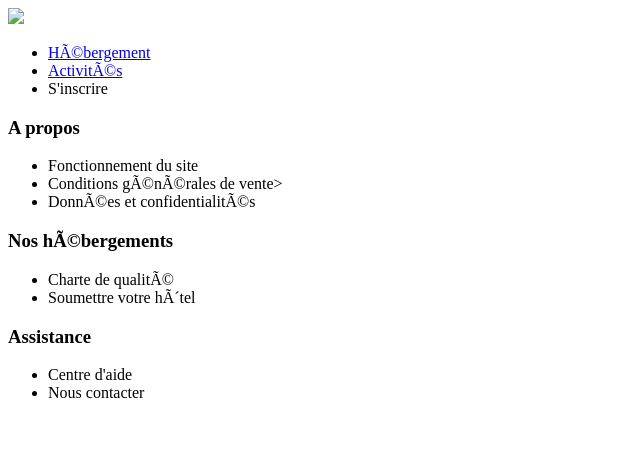
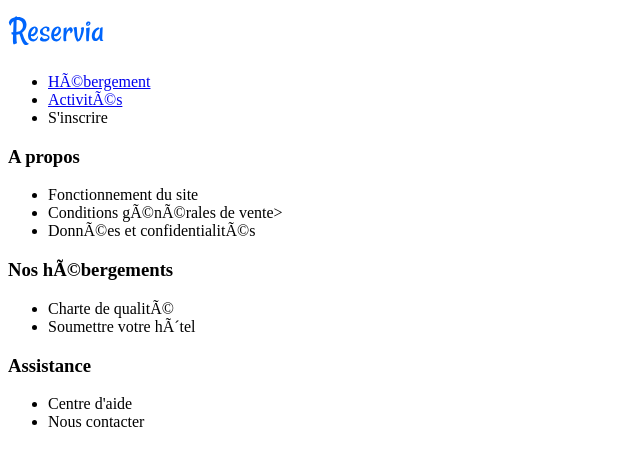
Before and after one commit to DianaB83/BeteheDiana_2_05022021, a plain HTML site: page index.html in a window 1280 px wide. Shown: the whole page, without its empty margins (0-640 px from the left). Drawn offline with Linux system fonts and the light colour scheme.

Commit message:
i added images logo

```diff
--- a/index.html
+++ b/index.html
@@ -8,7 +8,7 @@
 <body>
     <header>
         <nav>
-       <img src="Reservia.svg" />
+       <img src="images/Reservia.svg" />
        <ul>
           <li><a href="#">Hébergement</a></li>
           <li><a href="#">Activités</a></li>
```
Also changed, not shown: images/Reservia.svg (added).
